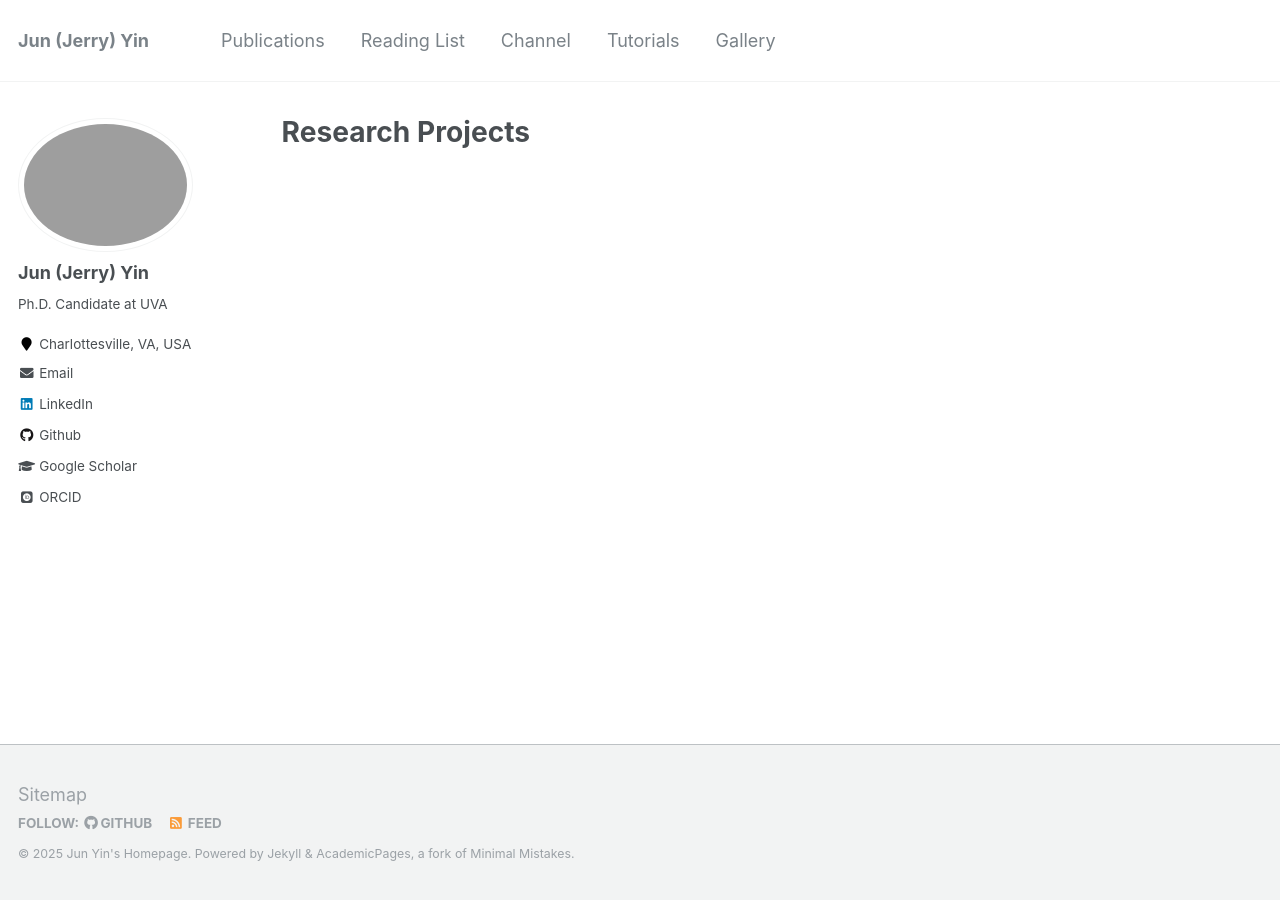
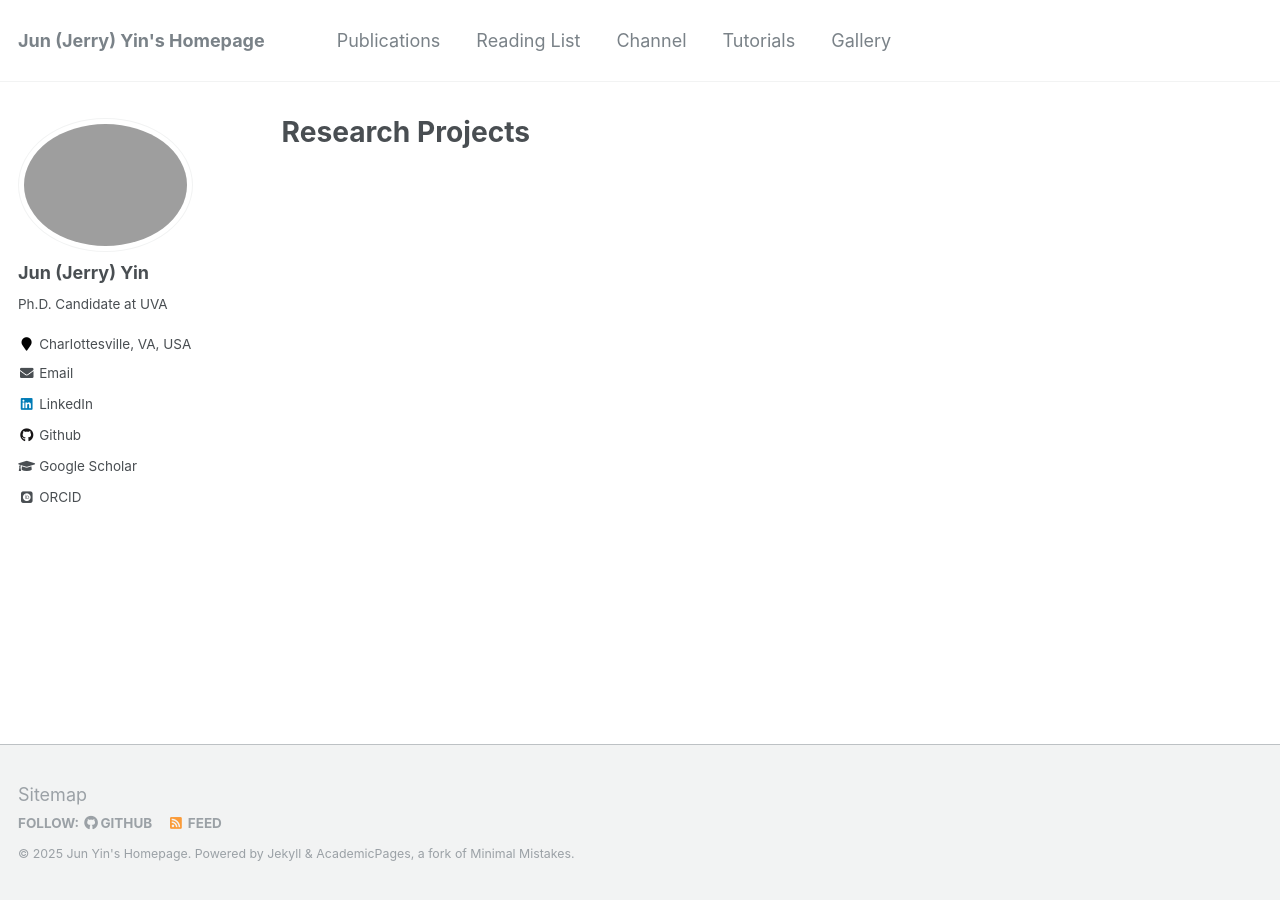
Before and after one commit to AyaseErii/junjerryyin, a Jekyll site: the page built from _pages/research.md, in a window 1280 px wide. Built offline with Jekyll 4.4.1, drawn with Linux system fonts in a browser that asks for light colours; some web fonts are replaced.

Commit message:
Update _config.yml

```diff
--- a/_config.yml
+++ b/_config.yml
@@ -7,7 +7,7 @@
 
 # Site Settings
 locale                   : "en-US"
-title                    : "Jun (Jerry) Yin"
+title                    : "Jun (Jerry) Yin's Homepage"
 title_separator          : "-"
 name                     : &name "Jun Yin's Homepage"
 description              : &description "personal description"
```
